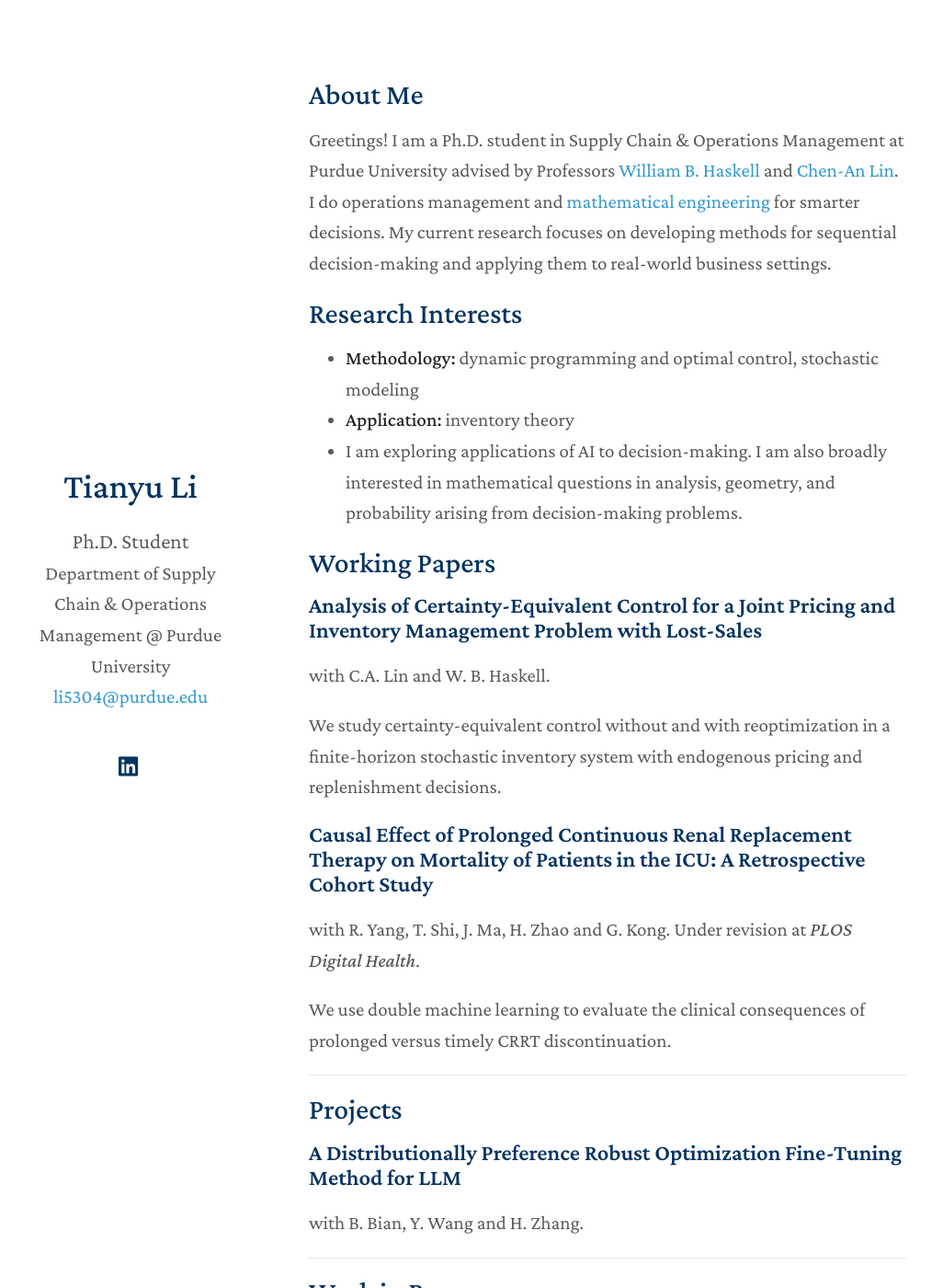
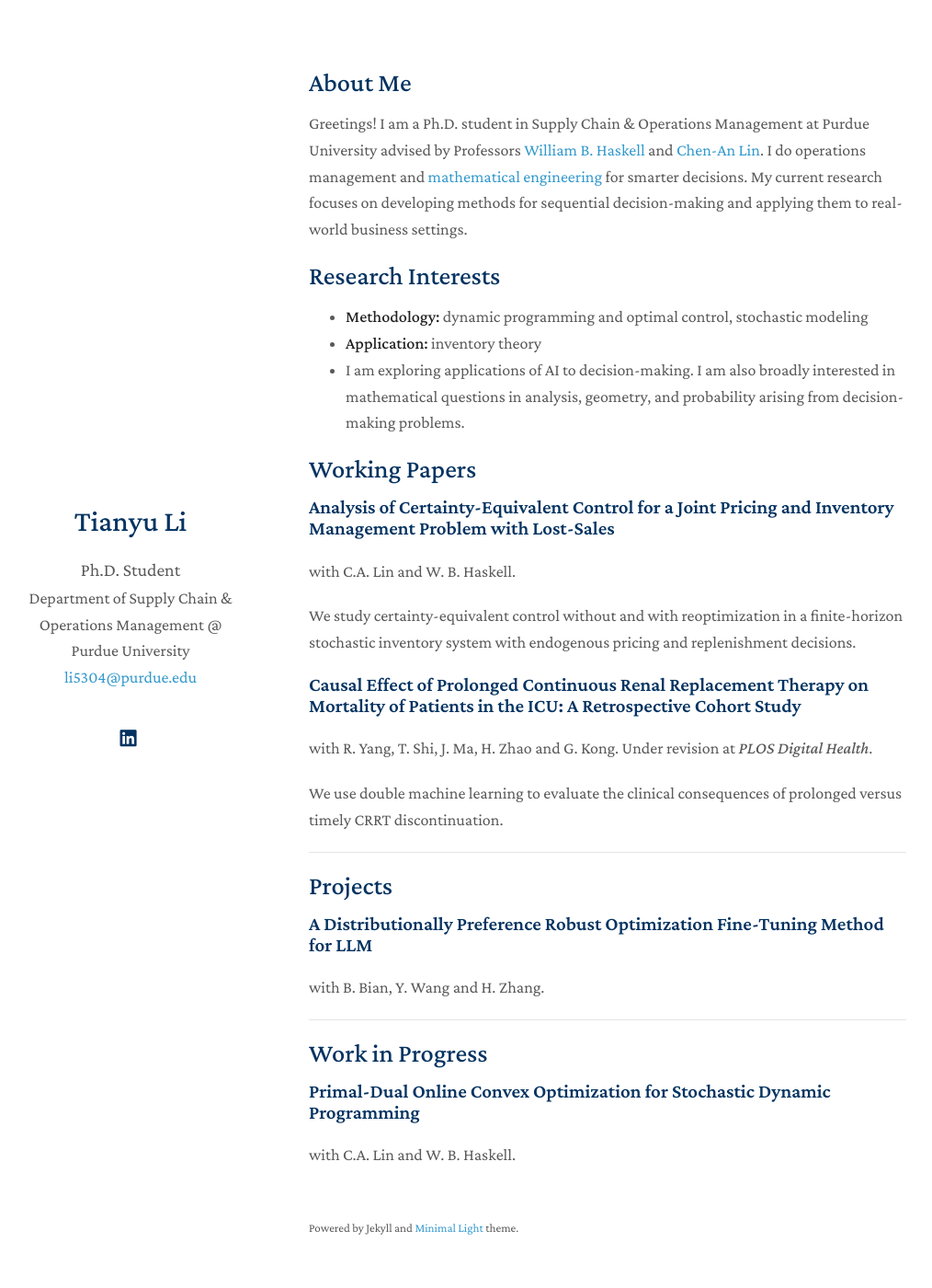
Before and after one commit to tianyu-li-dev/homepage, a Jekyll site: the page built from index.md, in a window 1280 px wide and 1400 px high. Shown: the whole window at 92% size, without its empty margins (134-1148 px from the left). Built offline with Jekyll 4.4.1, drawn with Linux system fonts in a browser that asks for light colours; a style sheet for code colours, icons or effects is not loaded.

Commit message:
Update style.scss

```diff
--- a/assets/css/style.scss
+++ b/assets/css/style.scss
@@ -22,27 +22,23 @@
 
 
 
+
 /* Global font size */
 html {
-  font-size: 21px;
+  font-size: 18px;
 }
 
 body {
-  font-size: 21px;
+  font-size: 18px;
   line-height: 1.6;
 }
 
 /* Main title (name) */
 h1 {
-  font-size: 38px;
-}
-
-/* Section headings */
-h2 {
-  font-size: 1.5em;
+  font-size: 32px;
 }
 
 /* Small text */
 small {
-  font-size: 15px;
+  font-size: 13px;
 }
```
